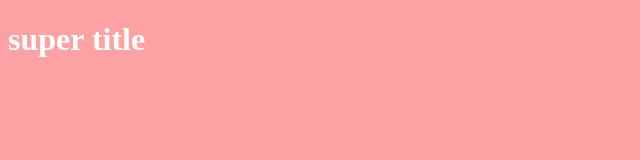
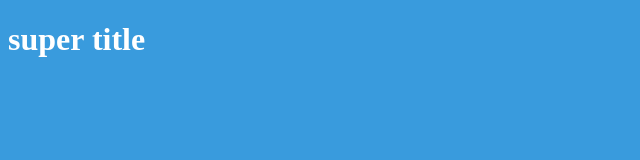
Before and after one commit to deril-237/git-test, a plain HTML site: page index.html in a window 1280 px wide. Shown: the whole page, without its empty margins (0-640 px from the left). Drawn offline with Linux system fonts and the light colour scheme.

Commit message:
update-color

```diff
--- a/style.css
+++ b/style.css
@@ -1,5 +1,5 @@
 body {
-  background: rgb(252, 162, 162);
+  background: rgb(57, 155, 221);
   opacity: 40;
   color: white;
 }
```
